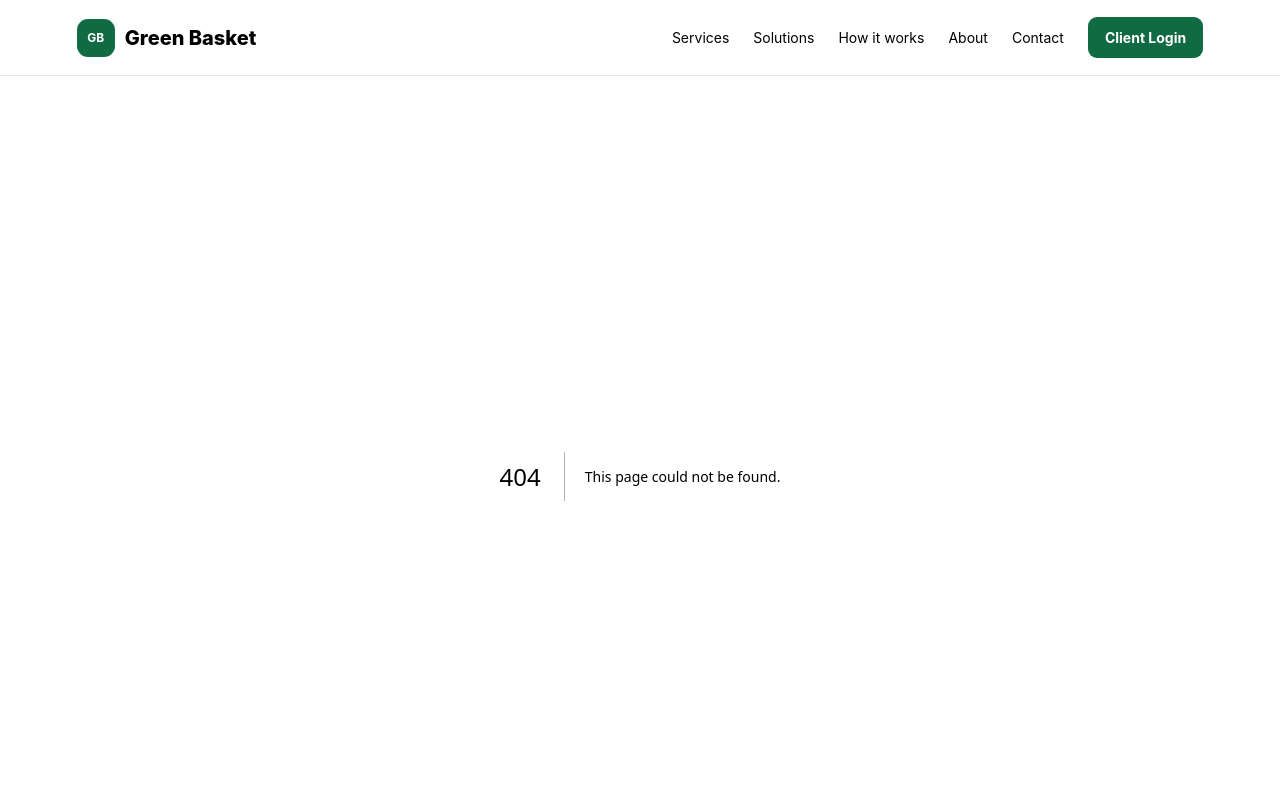
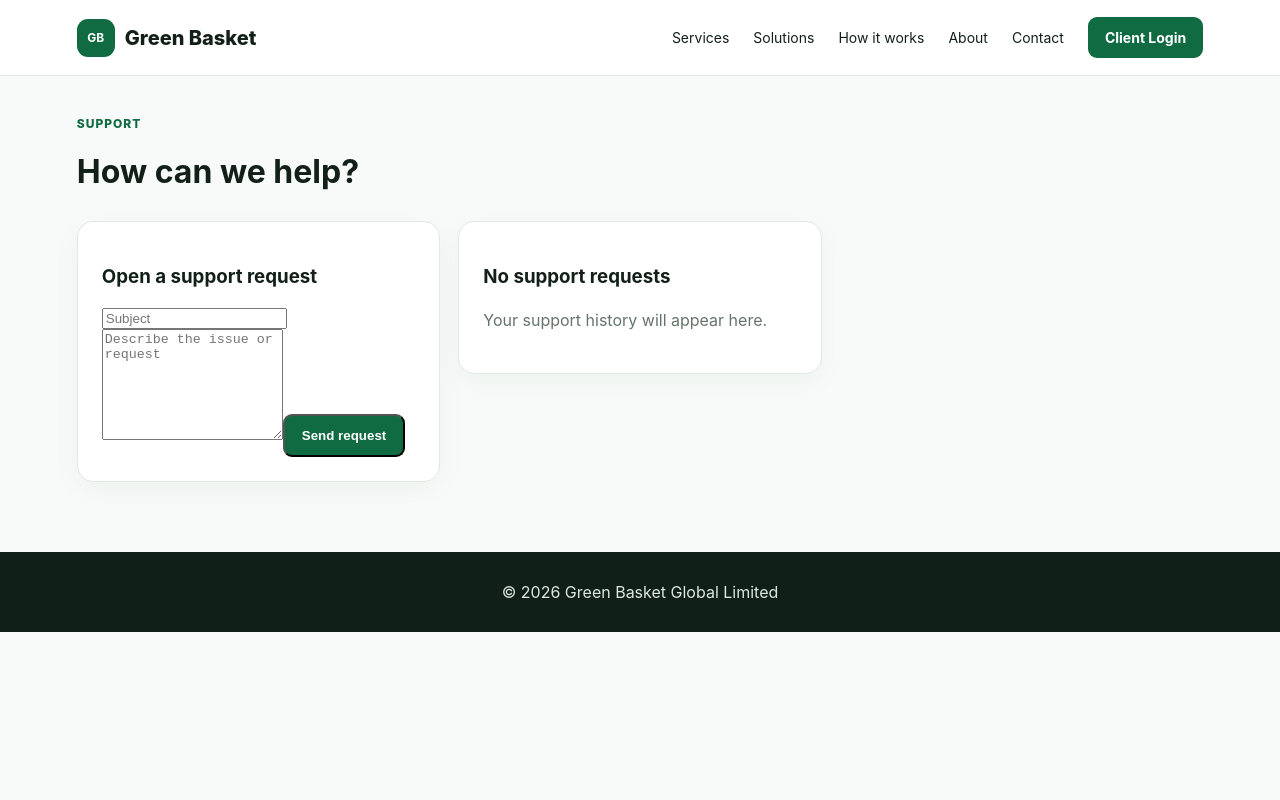
Before and after one commit to greenbasket-labs/GB-Global, a Next.js app: page /client/support in a window 1280 px wide. Before the commit this address had no page. Shown: the top 800 px of the page. Built offline with nearby package versions, Linux system fonts and the light colour scheme; no server answers.

Commit message:
Add client support page

```diff
--- /dev/null
+++ b/app/client/support/page.tsx
@@ -0,0 +1,6 @@
+'use client';
+import {useEffect,useState} from 'react';
+export default function Support(){const [tickets,setTickets]=useState<any[]>([]);const [subject,setSubject]=useState('');const [message,setMessage]=useState('');const [busy,setBusy]=useState(false);const [error,setError]=useState('');
+ async function load(){const r=await fetch('/api/client/support');if(r.ok)setTickets(await r.json())} useEffect(()=>{load()},[]);
+ async function submit(e:React.FormEvent){e.preventDefault();setBusy(true);setError('');const r=await fetch('/api/client/support',{method:'POST',headers:{'Content-Type':'application/json'},body:JSON.stringify({subject,message})});const d=await r.json();if(!r.ok)setError(d.error||'Could not create ticket.');else{setSubject('');setMessage('');await load()}setBusy(false)}
+ return <main className="dashboard"><div className="pill">Support</div><h1>How can we help?</h1><div className="grid"><form className="card" onSubmit={submit}><h3>Open a support request</h3><input placeholder="Subject" value={subject} onChange={e=>setSubject(e.target.value)} required/><textarea placeholder="Describe the issue or request" value={message} onChange={e=>setMessage(e.target.value)} required rows={7}/>{error&&<p className="error">{error}</p>}<button className="btn" disabled={busy}>{busy?'Sending…':'Send request'}</button></form><div className="stack">{tickets.length?tickets.map(t=><div className="card" key={t.id}><div className="row"><h3>{t.subject}</h3><span className="badge">{t.status}</span></div><p className="muted">{t.message}</p><small>{new Date(t.createdAt).toLocaleString('en-NG')}</small></div>):<div className="card"><h3>No support requests</h3><p className="muted">Your support history will appear here.</p></div>}</div></div></main>}
```
